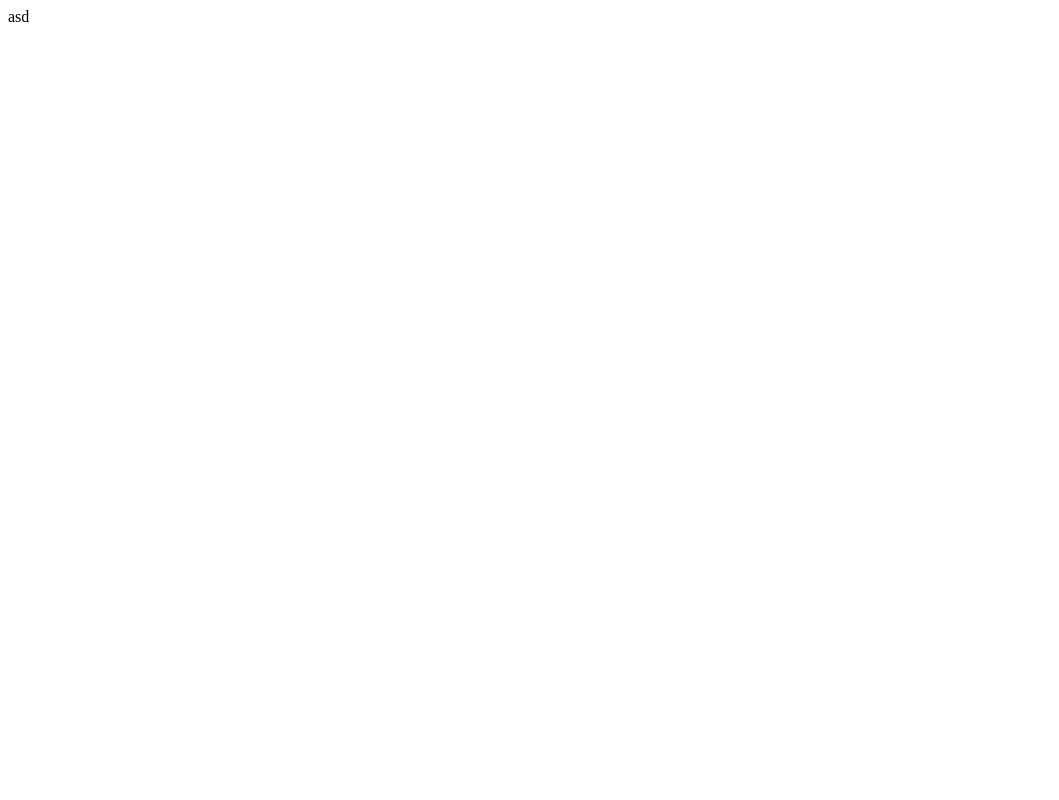
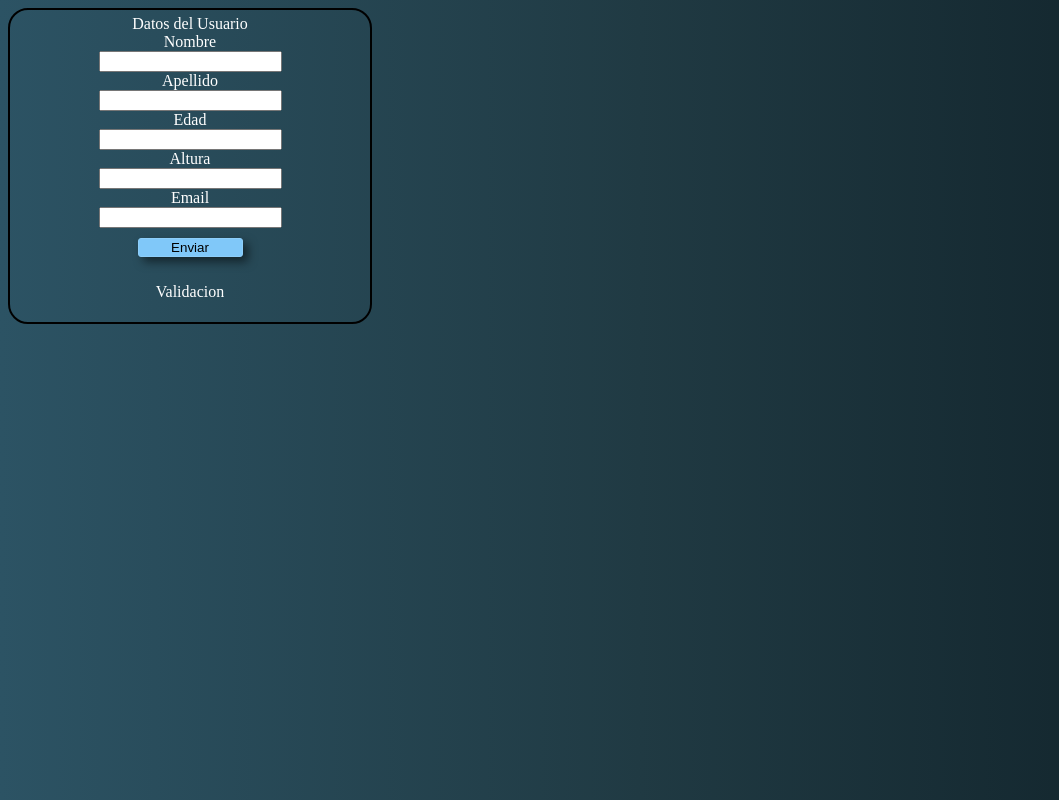
Before and after one commit to LuisDepetris/TP2, a plain HTML site: page ejercicio6/index.html in a window 1280 px wide. Shown: the whole page, without its empty margins (0-1059 px from the left). Drawn offline with Linux system fonts and the light colour scheme.

Commit message:
Modifico estructura HTML y estilos css

```diff
--- a/ejercicio6/index.html
+++ b/ejercicio6/index.html
@@ -1 +1,36 @@
-asd
+<!DOCTYPE html>
+<html lang="en">
+<head>
+    <meta charset="UTF-8">
+    <meta name="viewport" content="width=device-width, initial-scale=1.0">
+    <link rel="stylesheet" href="main.css">
+    <title>Document</title>
+</head>
+<!--Realice un formulario que permita ingresar el nombre, apellido, edad en años,
+    altura en centímetros y correo electrónico de una persona. Al hacer click sobre un botón llamado ‘enviar’
+    este debe realizar las siguiente validaciones:
+    • El nombre y apellido no pueden estar vacíos y deben ser de un máximo de 50 caracteres.
+    • La edad no debe ser negativa pero también validar que no sea menor de edad.
+    • La altura no puede ser negativa y no puede ser mayor a 230 (cm).
+    • El correo electrónico no puede estar vacío y debe incluir el ‘@’.
+    Mostrar en un elemento <p> un mensaje con el resultado de las validaciones.
+        Si todas las validaciones son correctas mostrar el mensaje en verde, en caso contrario en rojo-->
+<body>
+    <form>
+        <label>Datos del Usuario</label>
+        <label>Nombre</label>
+        <input type="text">
+        <label>Apellido</label>
+        <input type="text">
+        <label>Edad</label>
+        <input type="text">
+        <label>Altura</label>
+        <input type="text">
+        <label>Email</label>
+        <input type="email">
+        <input type="submit" value="Enviar" id="boton">
+        <p>Validacion</p>
+    </form>
+</body>
+<script src="main.js"></script>
+</html>
--- a/ejercicio6/main.css
+++ b/ejercicio6/main.css
@@ -1 +1,44 @@
-asd
+body{
+    background: #0F2027;
+    background: -webkit-linear-gradient(to right, #2C5364, #203A43, #0F2027);
+    background: linear-gradient(to right, #2C5364, #203A43, #0F2027); ;
+    display:flex;
+    flex-direction: row;
+    align-items: flex-start;
+}
+
+form{
+    color: #fff;
+    border:solid 2px #000000;
+    border-radius: 20px;
+    padding: 5px;
+    display: flex;
+    flex-direction: column;
+    align-items: center;
+    width: 350px;
+    height: 100%;
+}
+
+form label{
+    align-items: center;
+    display:block;
+}
+
+form input{
+    width: 50%;
+}
+
+#boton{
+    margin: 10px;
+    background-color: #80c8f9;
+    border-radius: 3px;
+    border: solid 1px #8dcefa;
+    width: 30%;
+    box-shadow: 5px 5px 10px rgb(0, 0, 0, 0.5);
+
+}
+
+#boton:hover{
+    color:rgb(255,255,255);
+    background-color: #56b7f9;
+}
```
